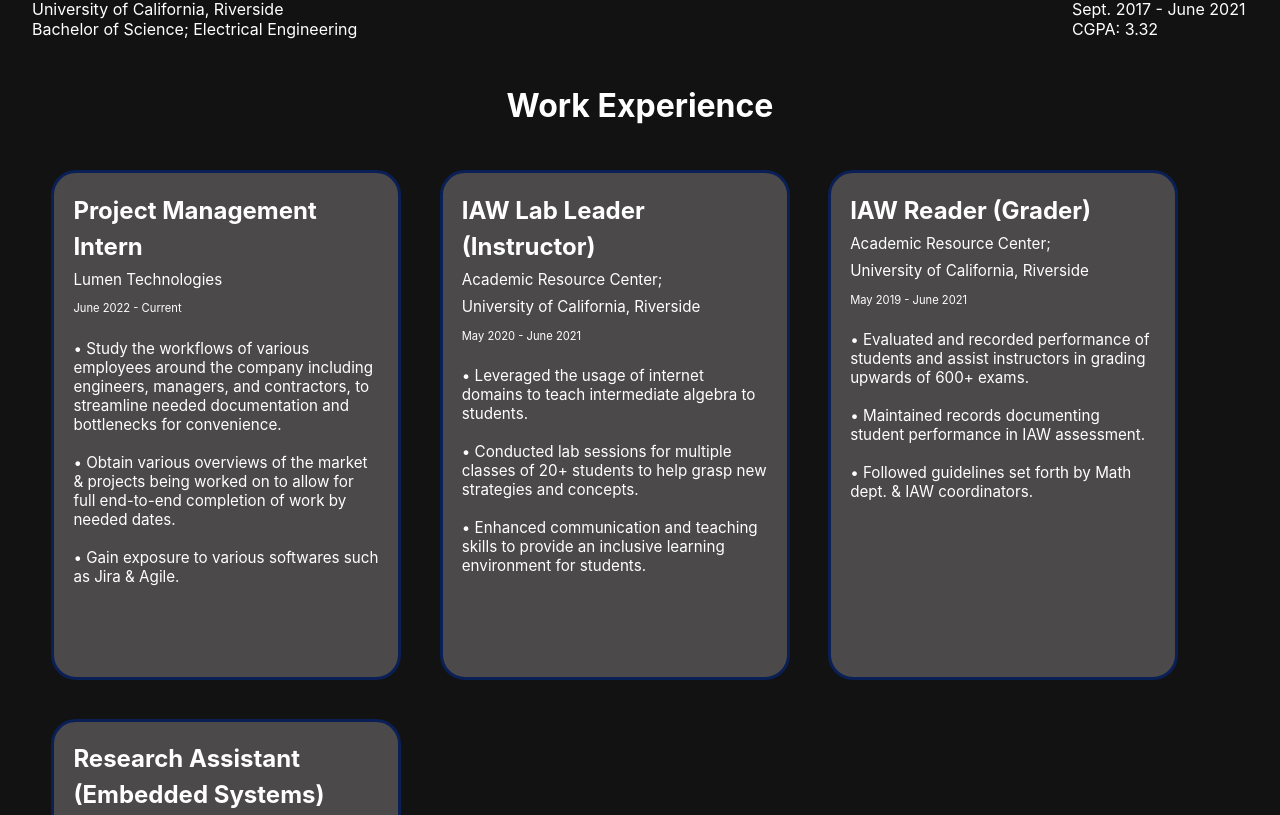
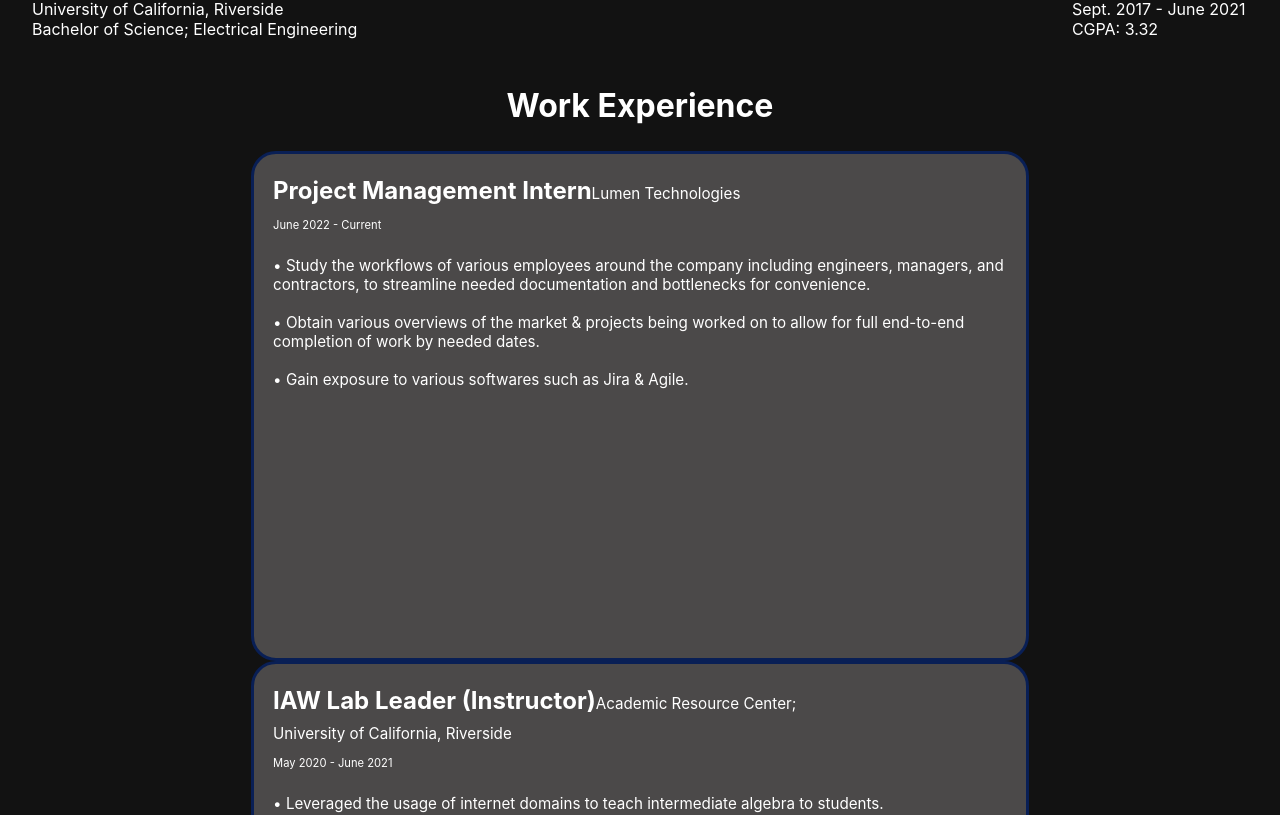
Before and after one commit to jjtrinh99/Website, a Next.js app: page / in a window 1280 px wide. Shown: the part 945-1760 px from the top of the page. Built offline with nearby package versions, Linux system fonts and the light colour scheme.

Commit message:
Trying to center the cards

```diff
--- a/styles/Home.module.css
+++ b/styles/Home.module.css
@@ -82,7 +82,7 @@
 .card {
   display:inline-table;
   width: 30%;
-  margin: 1.2rem;
+  /*margin: 1.2rem;*/
   padding: 1.2rem;
   text-align: left;
   color: white;
@@ -92,7 +92,10 @@
   transition: color 0.15s ease, border-color 0.15s ease;
  min-height: 510px;
  max-height: 600px;
-  max-width: 350px;
+
+  margin-left: 18%;
+  margin-right: 18%;
+  width: auto;
 
   background-color:  rgb(75, 73, 73);
 
```
